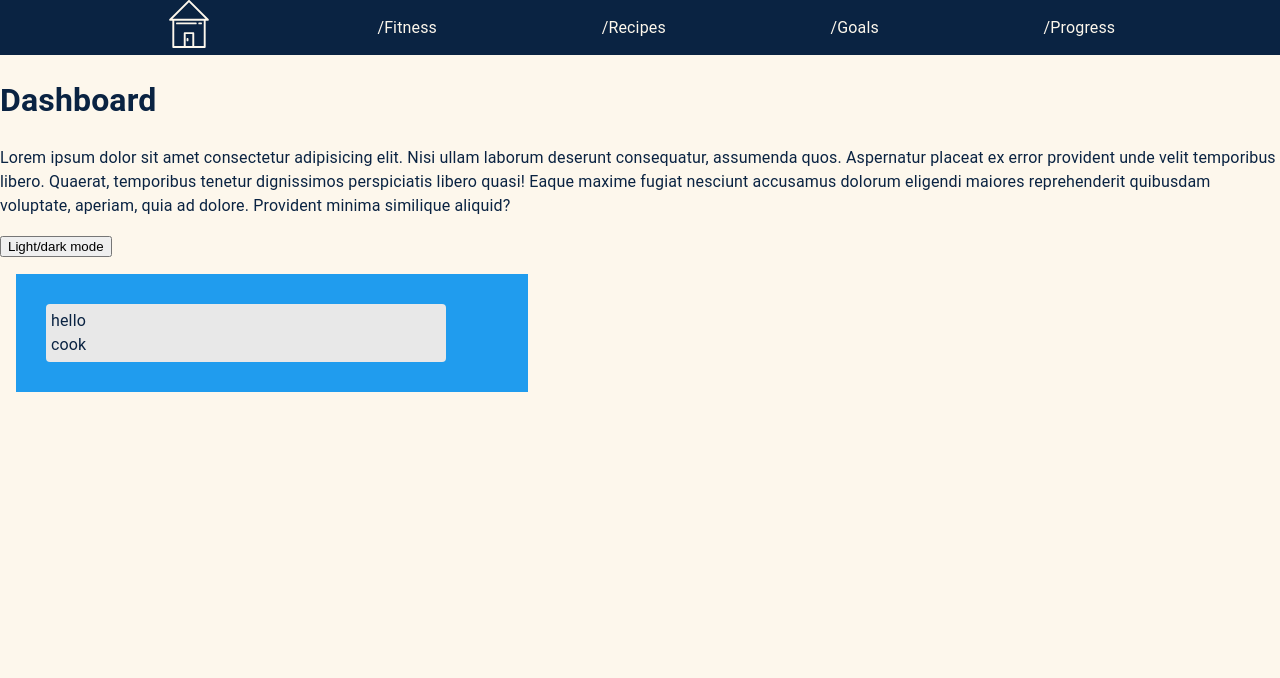
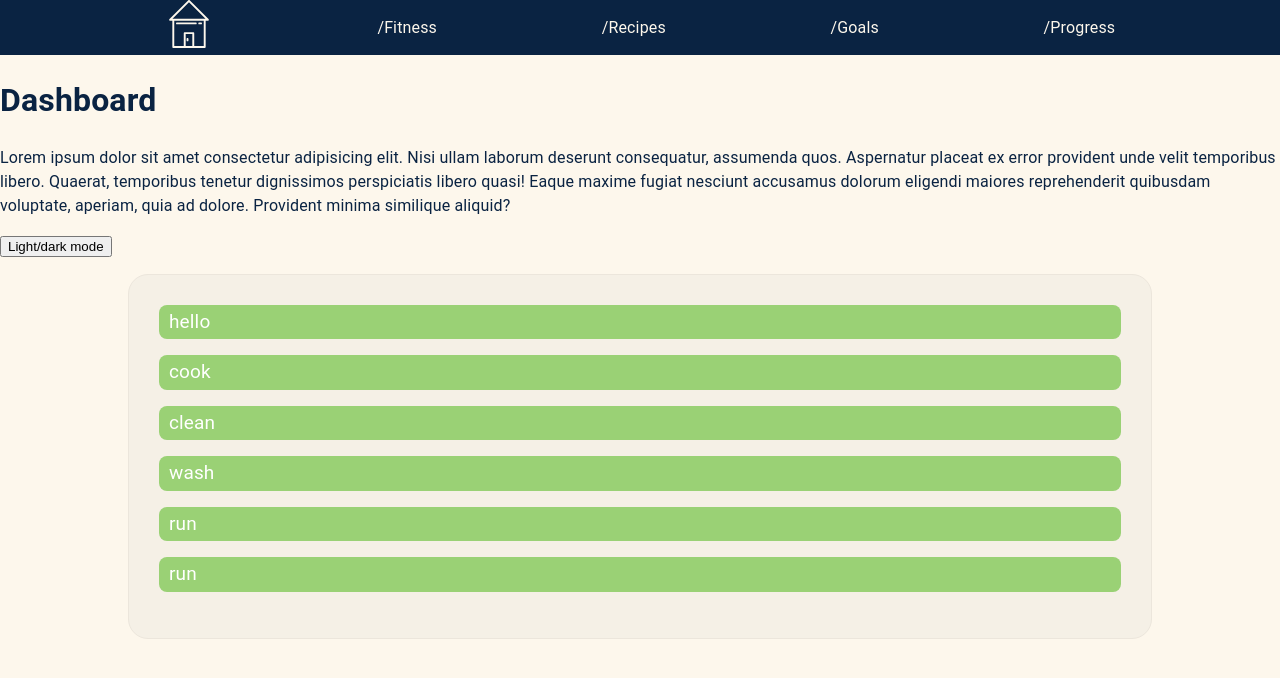
Before and after one commit to SchoolOfCode/final-project-front-end-theredhotchillicoders, a Next.js app: page / in a window 1280 px wide. Shown: the top 678 px of the page. Built offline with nearby package versions, Linux system fonts and the light colour scheme; no server answers.

Commit message:
styled the taskboard

```diff
--- a/components/TaskBoard/TaskBoard.js
+++ b/components/TaskBoard/TaskBoard.js
@@ -1,15 +1,22 @@
 import React from "react";
 import css from "./Taskboard.module.css";
 
-const todos = [{ title: "hello" }, { title: "cook" }];
+const todos = [
+  { title: "hello" },
+  { title: "cook" },
+  { title: "clean" },
+  { title: "wash" },
+  { title: "run" },
+  { title: "run" },
+];
 
 function Todo({ todo }) {
-  return <div className="todo">{todo.title}</div>;
+  return <div className={css.todo}>{todo.title}</div>;
 }
 
 export default function TaskBoard() {
   return (
-    <div className={css.app}>
+    <div className={css.taskboard}>
       <div className={css.todoList}>
         {todos.map((todo, index) => (
           <Todo key={index} index={index} todo={todo} />
--- a/components/TaskBoard/Taskboard.module.css
+++ b/components/TaskBoard/Taskboard.module.css
@@ -1,28 +1,26 @@
-.app {
-  background: #209cee;
+.taskboard {
+  background: #f5f0e6;
   height: auto;
-  width: 40%;
+  width: 80%;
   padding: 30px;
-  justify-content: center;
-  margin-top: 1em;
-  margin-left: 1em;
-}
-
-.todoList {
-  background: #e8e8e8;
-  border-radius: 4px;
-  max-width: 400px;
-  padding: 5px;
+  margin-top: 1rem;
+  margin-left: auto;
+  margin-right: auto;
+  border-radius: 20px;
+  border: 1px solid #ece6dc;
 }
 
 .todo {
   align-items: center;
-  background: #fff;
-  border-radius: 3px;
-  box-shadow: 1px 1px 1px rgba(0, 0, 0, 0.15);
+  background: #9ad175;
+  border-radius: 8px;
   display: flex;
-  font-size: 12px;
+  font-size: 19px;
   justify-content: space-between;
-  margin-bottom: 6px;
+  margin-bottom: 1rem;
   padding: 3px 10px;
+  color: white;
 }
+
+.addTask {
+}
```
